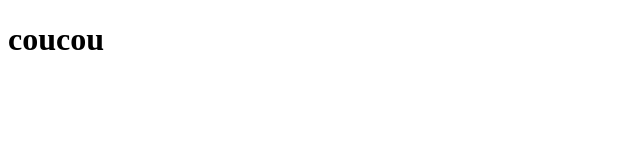
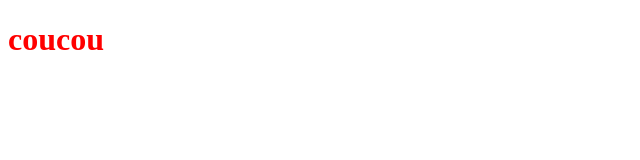
Before and after one commit to Lucas-Hetic/tp-git, a plain HTML site: page index.html in a window 1280 px wide. Shown: the whole page, without its empty margins (0-640 px from the left). Drawn offline with Linux system fonts and the light colour scheme.

Commit message:
Create red h1 and add css style

```diff
--- a/index.html
+++ b/index.html
@@ -6,6 +6,7 @@
   <meta name="viewport" content="width=device-width, initial-scale=1.0">
   <meta http-equiv="X-UA-Compatible" content="ie=edge">
   <title>Document</title>
+  <link rel="stylesheet" href="style.css">
 </head>
 
 <body>
--- /dev/null
+++ b/style.css
@@ -0,0 +1,3 @@
+h1 {
+  color: red
+}
```
